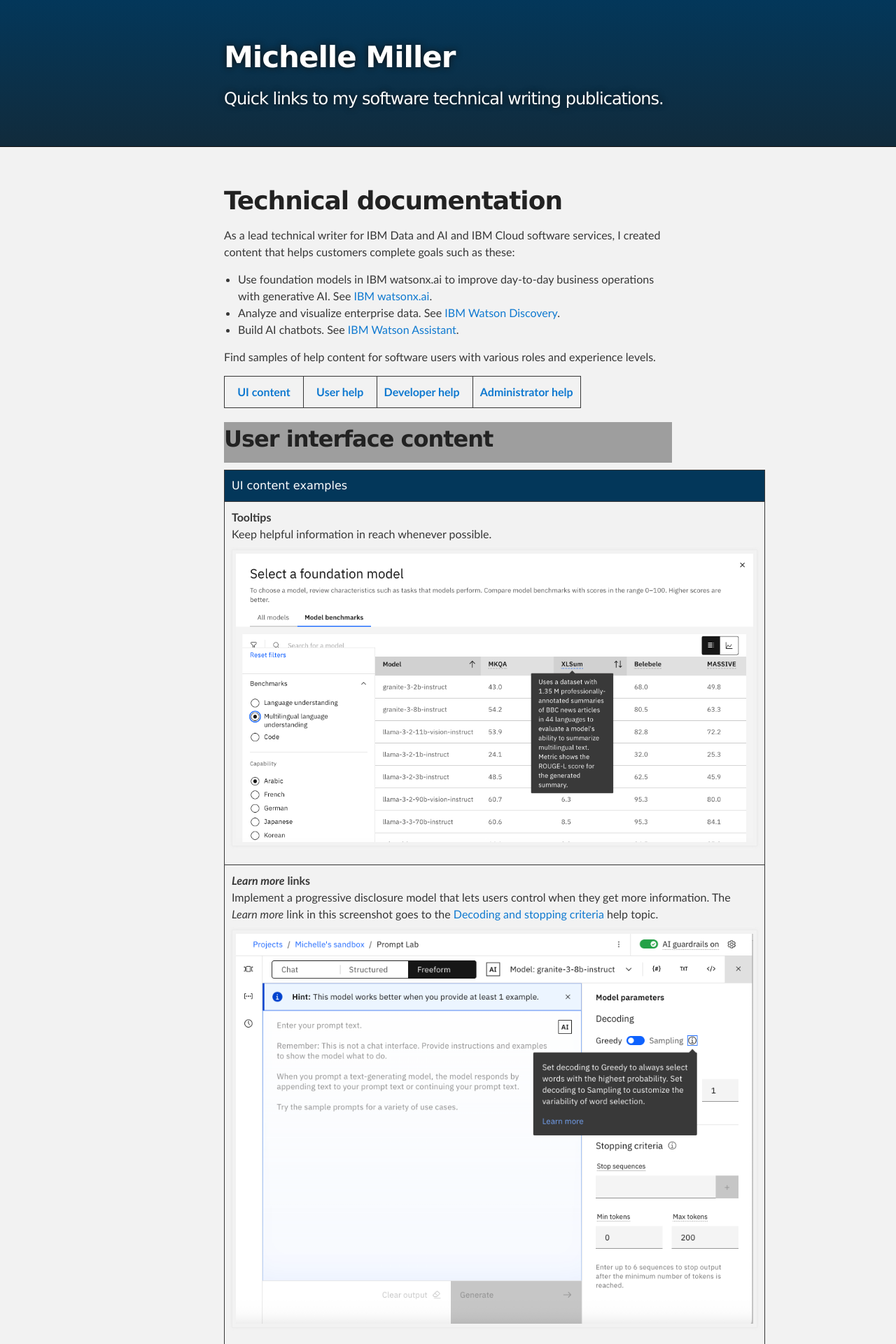
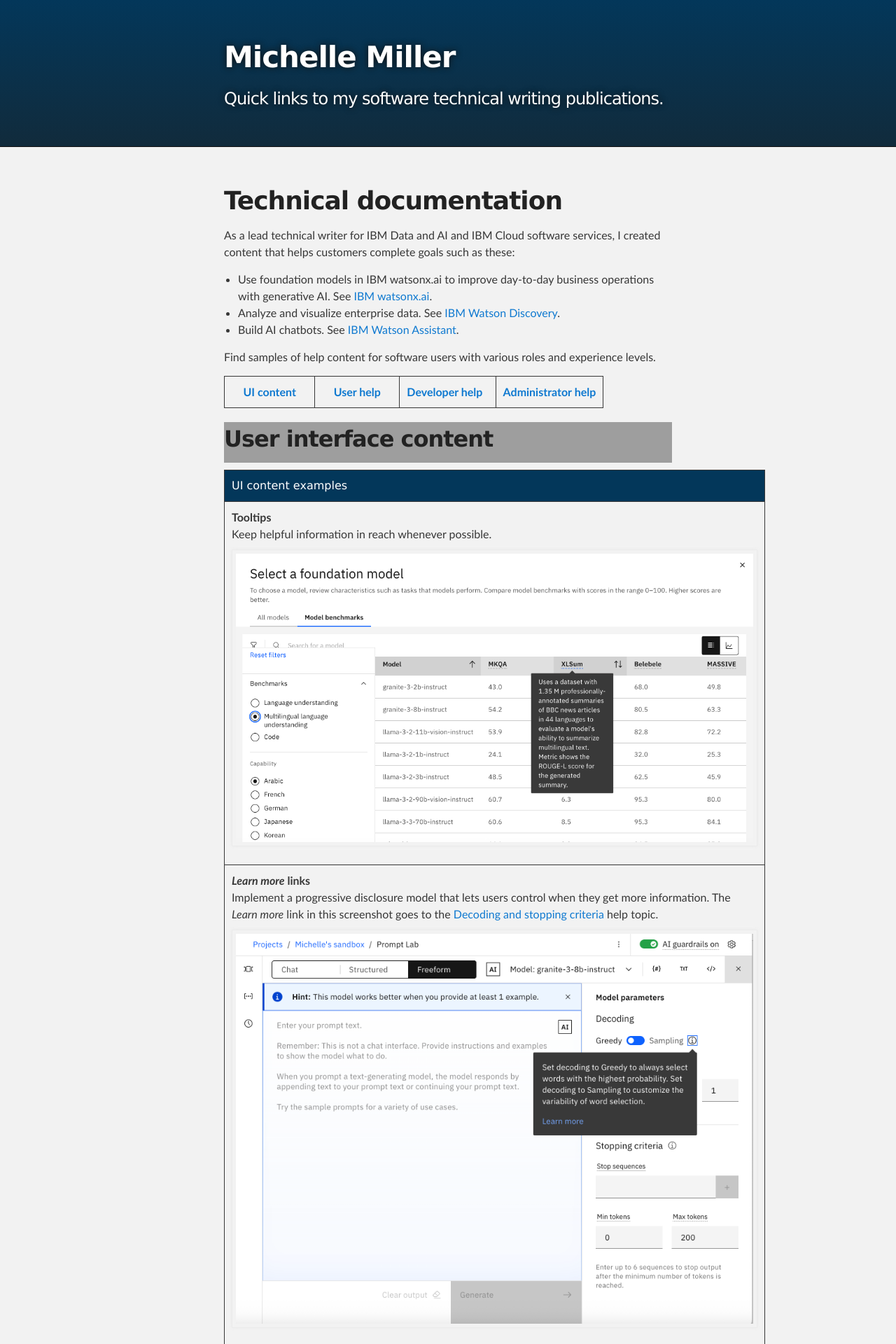
Before and after one commit to michelle-miller/michelle-miller.github.io, a Jekyll site: the page built from index.md, in a window 1280 px wide. Shown: the top 1920 px of the page at 70% size. Built offline with Jekyll 4.4.1, drawn with Linux system fonts in a browser that asks for light colours; our own code applies the rules of GitHub Pages for plain Markdown files; grey boxes are pictures that could not be loaded.

Commit message:
small edits

```diff
--- a/index.md
+++ b/index.md
@@ -8,7 +8,7 @@ As a lead technical writer for IBM Data and AI and IBM Cloud software services,
 
 Find samples of help content for software users with various roles and experience levels.
 
-| &nbsp; **[UI content](#user-interface-content)** &nbsp; | &nbsp; **[User help](#user-help)** &nbsp; |  **[Developer help](#developer-help)**  &nbsp; |  **[Administrator help](#administrator-help)** |
+| &nbsp; &nbsp; **[UI content](#user-interface-content)** &nbsp; &nbsp; | &nbsp; &nbsp; **[User help](#user-help)** &nbsp; &nbsp; |  **[Developer help](#developer-help)**  &nbsp; |  **[Administrator help](#administrator-help)** |
 
 ## User interface content
 
@@ -18,7 +18,6 @@ Find samples of help content for software users with various roles and experienc
 | ***Learn more* links** <br/> Implement a progressive disclosure model that lets users control when they get more information. The *Learn more* link in this screenshot goes to the [Decoding and stopping criteria](https://michelle-miller.github.io/samples/wx-llm-parameters-sample.pdf){:target="_blank"} help topic. <br/> ![Learn more link from the model parameters pane](https://michelle-miller.github.io/samples/progressive-disclosure-model-params.png)<br/> |
 | **UI walkthroughs** <br/> Walkthroughs are a great way for users to get familiar with new tools. <br/> ![Comments for the designer about a description for an Agent Lab screen](https://michelle-miller.github.io/samples/agent-lab-add-tools.png) <br/> |
 | **Collaboration in Figma** <br/> Team with UI designers to craft UI language that supports the task workflow. <br/> ![language suggestions made to the designer in Figma](https://michelle-miller.github.io/samples/agent-lab-desc.png)<br/> |
-{: caption="UI content examples" caption-side="top"}
 
 ## User help
 
@@ -33,7 +32,6 @@ Note: Most of the content is shared as PDFs rather than links to online help pag
 | Describe and compare available options to help customers make good choices. | [Methods for tuning foundation models](https://michelle-miller.github.io/samples/wx-tuning.pdf){:target="_blank"} |
 | Single-source user content when possible to save time and resources. | The following online topics are single-sourced in Markdown:<br/> - Software as a Service: [Supported foundation models](https://www.ibm.com/docs/SSYOK8/wsj/analyze-data/fm-models.html){:target="_blank"}<br/> - On premises: [Supported foundation models](https://www.ibm.com/docs/SSLSRPV_latest/wsj/analyze-data/fm-models.html){:target="_blank"} |
 | Write content that can be consumed by LLMs as part of a retrieval-augmented generation (RAG) pattern to return factual answers. | I optimized the documentation for retrieval by the IBM watsonx.ai LLM-based search app and regularly reviewed search results and user feedback to improve how the help content performs.<br/>Try it out: [Find information](https://dataplatform.cloud.ibm.com/docs/content/wsj/getting-started/welcome-main.html?context=wx){:target="_blank"} |
-{: caption="Documentation best practices" caption-side="top"}
 
 ## Developer help
 
```
